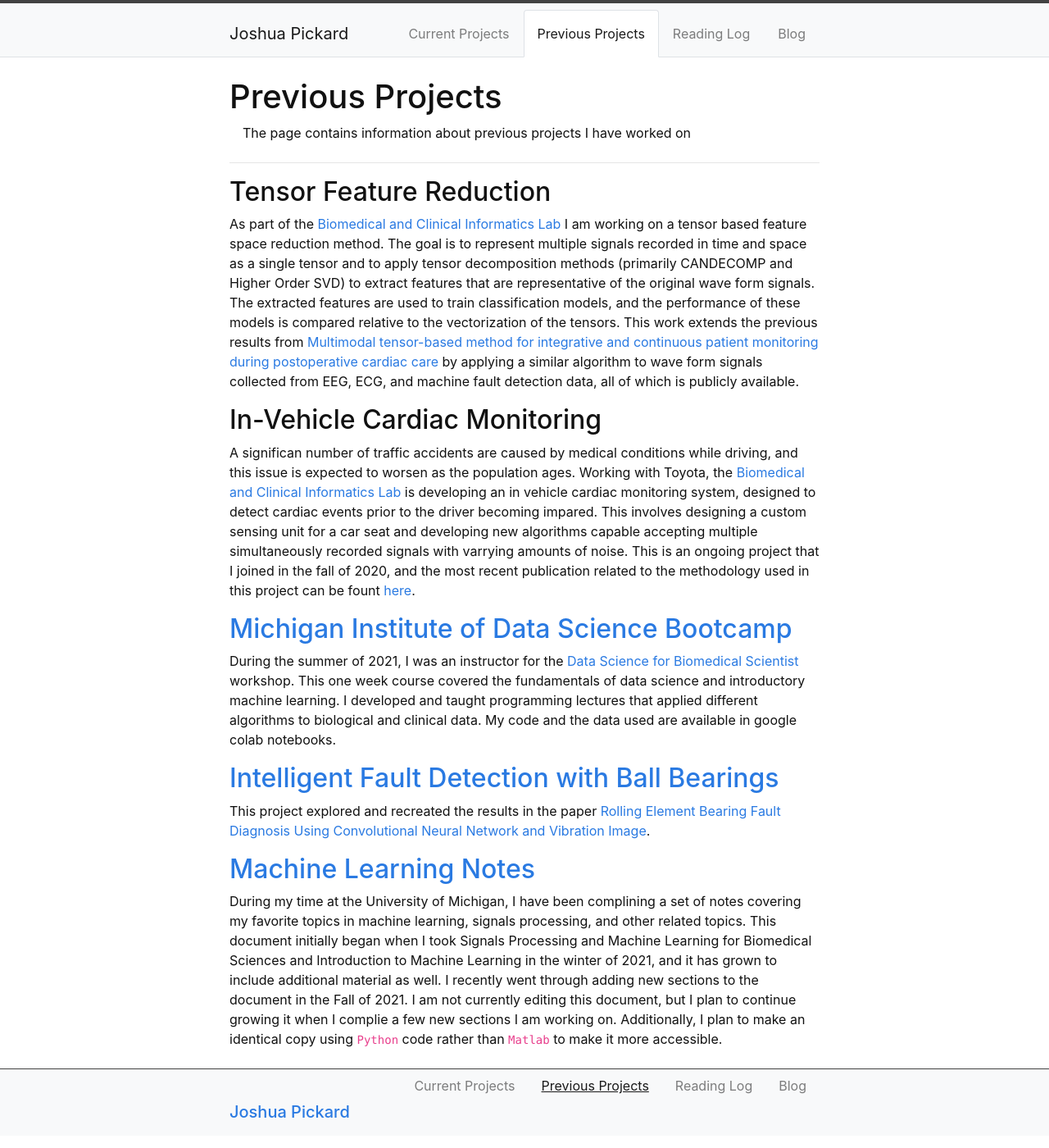
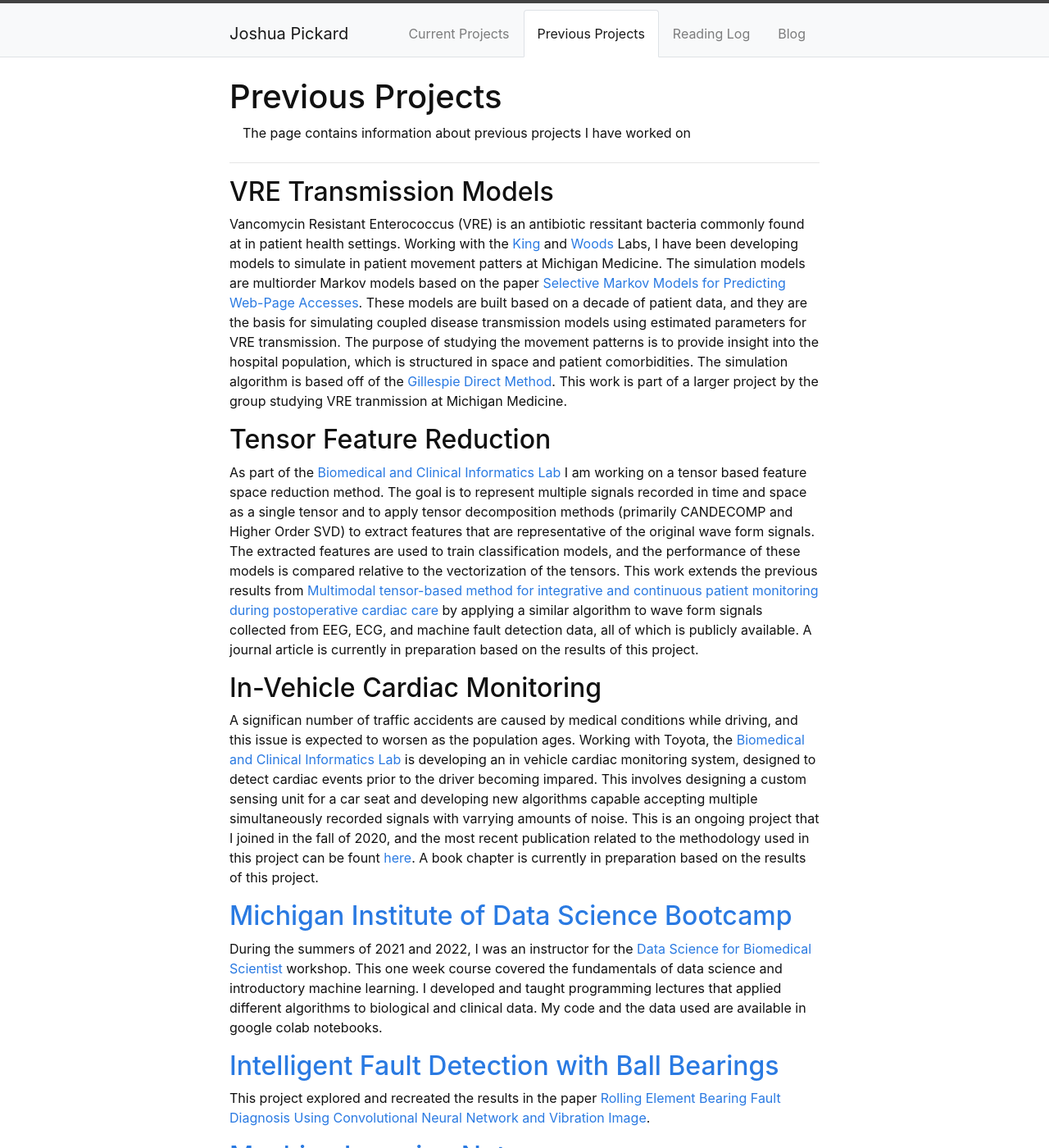
Before and after one commit to Jpickard1/jpickard1.github.io, a Jekyll site: the page built from content/2-Previous_projects.md, in a window 1280 px wide and 1400 px high. Shown: the whole window at 82% size. Built offline with Jekyll 4.4.1, drawn with Linux system fonts in a browser that asks for light colours.

Commit message:
Update 2-Previous_projects.md

```diff
--- a/content/2-Previous_projects.md
+++ b/content/2-Previous_projects.md
@@ -5,15 +5,18 @@ description: >
     The page contains information about previous projects I have worked on
 ---
 
+## VRE Transmission Models
+Vancomycin Resistant Enterococcus (VRE) is an antibiotic ressitant bacteria commonly found at in patient health settings. Working with the [King](https://kinglab.eeb.lsa.umich.edu/) and [Woods](https://the-woods-lab.com/) Labs, I have been developing models to simulate in patient movement patters at Michigan Medicine. The simulation models are multiorder Markov models based on the paper [Selective Markov Models for Predicting Web-Page Accesses](https://archive.siam.org/meetings/sdm01/pdf/sdm01_04.pdf). These models are built based on a decade of patient data, and they are the basis for simulating coupled disease transmission models using estimated parameters for VRE transmission. The purpose of studying the movement patterns is to provide insight into the hospital population, which is structured in space and patient comorbidities. The simulation algorithm is based off of the [Gillespie Direct Method](https://www.sciencedirect.com/science/article/pii/0021999176900413). This work is part of a larger project by the group studying VRE tranmission at Michigan Medicine.
+
 ## Tensor Feature Reduction
-As part of the [Biomedical and Clinical Informatics Lab](https://najarianlab.ccmb.med.umich.edu/home) I am working on a tensor based feature space reduction method. The goal is to represent multiple signals recorded in time and space as a single tensor and to apply tensor decomposition methods (primarily CANDECOMP and Higher Order SVD) to extract features that are representative of the original wave form signals. The extracted features are used to train classification models, and the performance of these models is compared relative to the vectorization of the tensors. This work extends the previous results from [Multimodal tensor-based method for integrative and continuous patient monitoring during postoperative cardiac care](https://www.sciencedirect.com/science/article/pii/S0933365721000257) by applying a similar algorithm to wave form signals collected from EEG, ECG, and machine fault detection data, all of which is publicly available.
+As part of the [Biomedical and Clinical Informatics Lab](https://najarianlab.ccmb.med.umich.edu/home) I am working on a tensor based feature space reduction method. The goal is to represent multiple signals recorded in time and space as a single tensor and to apply tensor decomposition methods (primarily CANDECOMP and Higher Order SVD) to extract features that are representative of the original wave form signals. The extracted features are used to train classification models, and the performance of these models is compared relative to the vectorization of the tensors. This work extends the previous results from [Multimodal tensor-based method for integrative and continuous patient monitoring during postoperative cardiac care](https://www.sciencedirect.com/science/article/pii/S0933365721000257) by applying a similar algorithm to wave form signals collected from EEG, ECG, and machine fault detection data, all of which is publicly available. A journal article is currently in preparation based on the results of this project.
 
 ## In-Vehicle Cardiac Monitoring
-A significan number of traffic accidents are caused by medical conditions while driving, and this issue is expected to worsen as the population ages. Working with Toyota, the [Biomedical and Clinical Informatics Lab](https://najarianlab.ccmb.med.umich.edu/home) is developing an in vehicle cardiac monitoring system, designed to detect cardiac events prior to the driver becoming impared. This involves designing a custom sensing unit for a car seat and developing new algorithms capable accepting multiple simultaneously recorded signals with varrying amounts of noise. This is an ongoing project that I joined in the fall of 2020, and the most recent publication related to the methodology used in this project can be fount [here](https://www.sciencedirect.com/science/article/pii/S1746809420303347).
+A significan number of traffic accidents are caused by medical conditions while driving, and this issue is expected to worsen as the population ages. Working with Toyota, the [Biomedical and Clinical Informatics Lab](https://najarianlab.ccmb.med.umich.edu/home) is developing an in vehicle cardiac monitoring system, designed to detect cardiac events prior to the driver becoming impared. This involves designing a custom sensing unit for a car seat and developing new algorithms capable accepting multiple simultaneously recorded signals with varrying amounts of noise. This is an ongoing project that I joined in the fall of 2020, and the most recent publication related to the methodology used in this project can be fount [here](https://www.sciencedirect.com/science/article/pii/S1746809420303347). A book chapter is currently in preparation based on the results of this project.
 
 ## [Michigan Institute of Data Science Bootcamp](https://jpickard1.github.io/content/previous_projects/MIDAS.html)
 
-During the summer of 2021, I was an instructor for the [Data Science for Biomedical Scientist](https://midas.umich.edu/data-science-for-biomedical-scientists/) workshop. This one week course covered the fundamentals of data science and introductory machine learning. I developed and taught programming lectures that applied different algorithms to biological and clinical data. My code and the data used are available in google colab notebooks.
+During the summers of 2021 and 2022, I was an instructor for the [Data Science for Biomedical Scientist](https://midas.umich.edu/data-science-for-biomedical-scientists/) workshop. This one week course covered the fundamentals of data science and introductory machine learning. I developed and taught programming lectures that applied different algorithms to biological and clinical data. My code and the data used are available in google colab notebooks.
 
 ## [Intelligent Fault Detection with Ball Bearings](https://jpickard1.github.io/content/previous_projects/Ball_Bearings_and_Vibration_Images.pdf)
 
```
